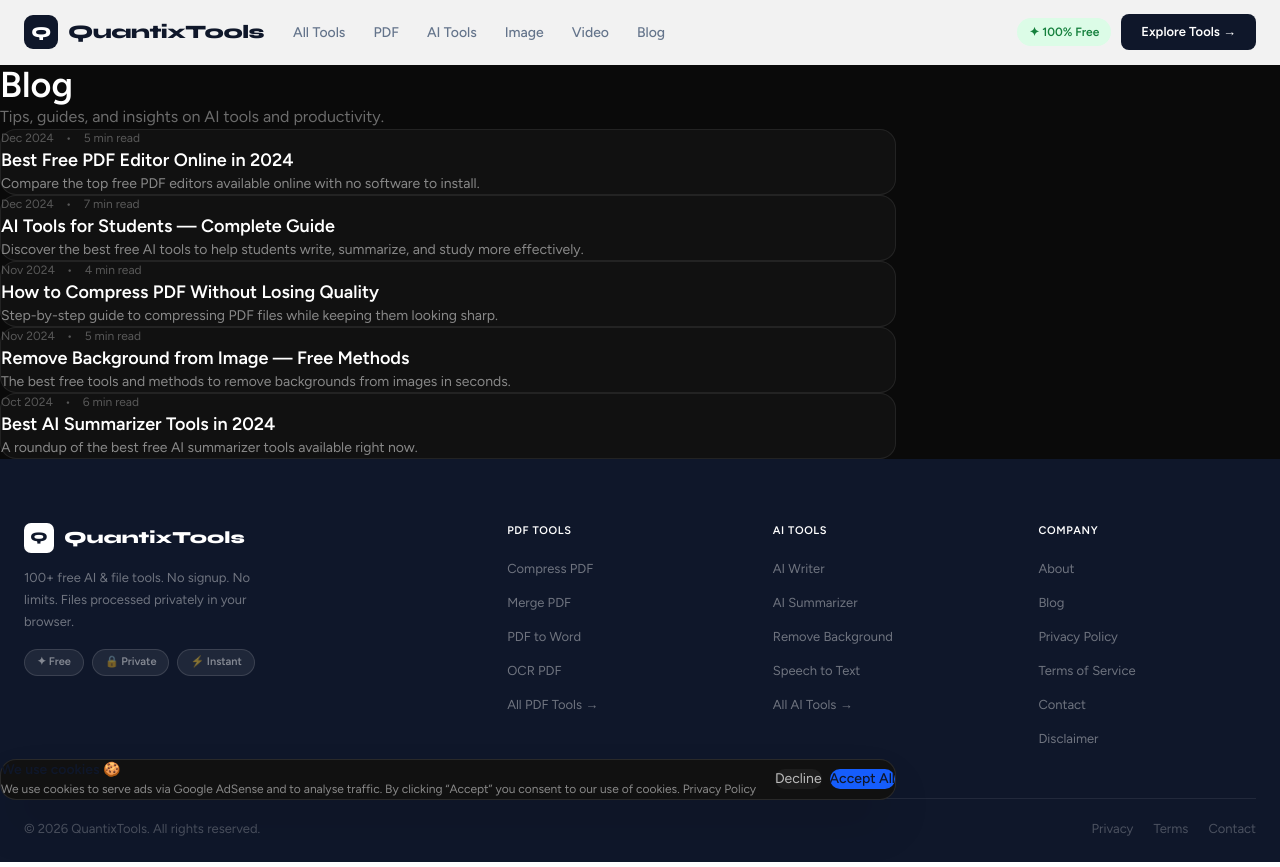
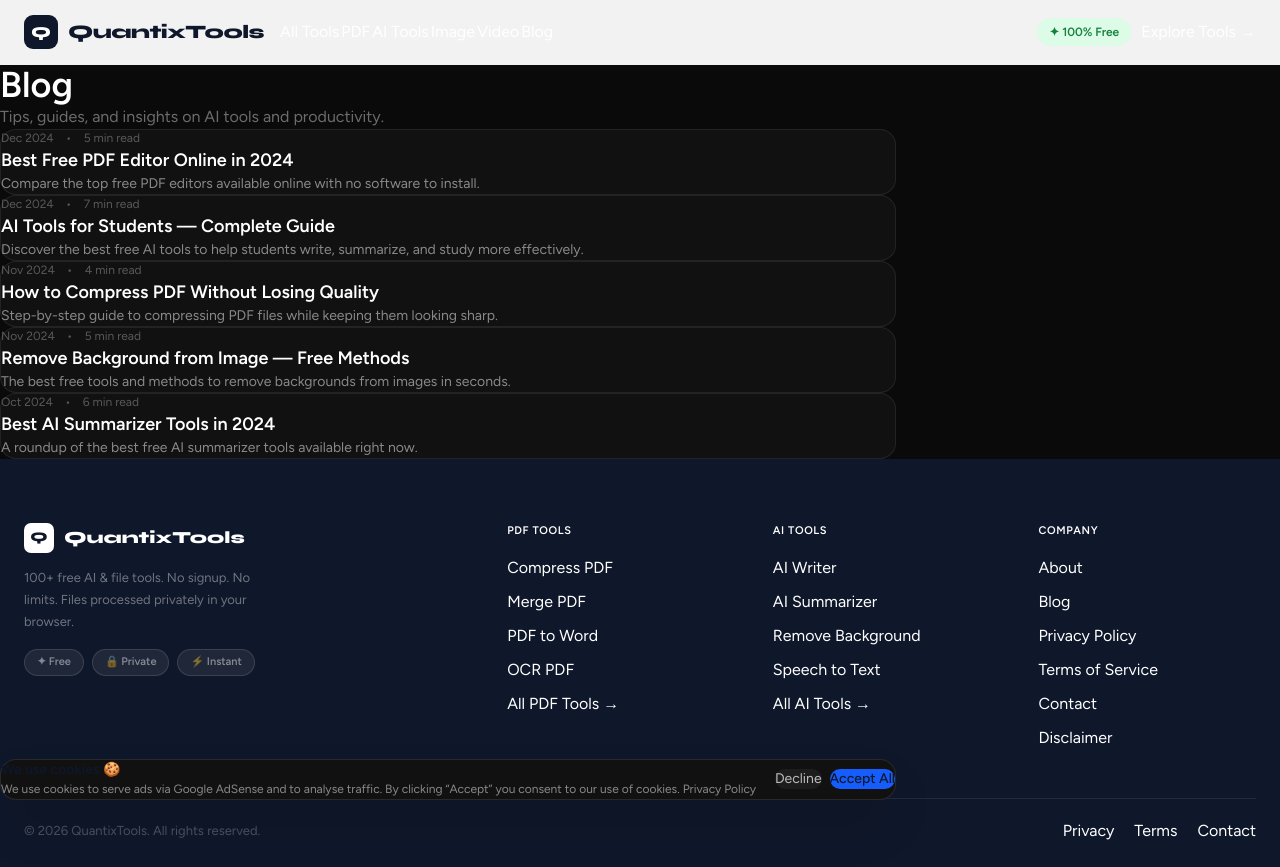
Before and after one commit to Saadatres5/Tools.1, a Next.js app: page /blog in a window 1280 px wide. Built offline with nearby package versions, Linux system fonts and the light colour scheme.

Commit message:
Add files via upload

```diff
--- a/components/Footer.tsx
+++ b/components/Footer.tsx
@@ -2,72 +2,42 @@
 
 export default function Footer() {
   return (
-    <footer style={{ background: "#0f172a", marginTop: 0 }}>
+    <footer style={{ background: "#0f172a" }}>
       <div style={{ maxWidth: 1280, margin: "0 auto", padding: "64px 24px 0" }}>
-        <div style={{
-          display: "grid",
-          gridTemplateColumns: "2fr 1fr 1fr 1fr",
-          gap: 48,
-          paddingBottom: 48,
-          borderBottom: "1px solid rgba(255,255,255,.08)",
-        }} className="footer-grid">
+        <div style={{ display: "grid", gridTemplateColumns: "2fr 1fr 1fr 1fr", gap: 48, paddingBottom: 48, borderBottom: "1px solid rgba(255,255,255,.08)" }} className="footer-grid">
+
           {/* Brand */}
           <div>
             <div style={{ display: "flex", alignItems: "center", gap: 10, marginBottom: 14 }}>
-              <div style={{
-                width: 30, height: 30, borderRadius: 7, background: "#fff",
-                display: "flex", alignItems: "center", justifyContent: "center",
-                fontFamily: "var(--font-syne, sans-serif)", fontWeight: 900, fontSize: 13, color: "#0f172a",
-              }}>Q</div>
-              <span style={{ fontFamily: "var(--font-syne, sans-serif)", fontWeight: 800, fontSize: 17, color: "#fff" }}>QuantixTools</span>
+              <div style={{ width: 30, height: 30, borderRadius: 7, background: "#fff", display: "flex", alignItems: "center", justifyContent: "center", fontFamily: "var(--font-syne,sans-serif)", fontWeight: 900, fontSize: 13, color: "#0f172a" }}>Q</div>
+              <span style={{ fontFamily: "var(--font-syne,sans-serif)", fontWeight: 800, fontSize: 17, color: "#fff" }}>QuantixTools</span>
             </div>
             <p style={{ fontSize: 13, color: "rgba(255,255,255,.4)", lineHeight: 1.7, marginBottom: 16, maxWidth: 260 }}>
               100+ free AI &amp; file tools. No signup. No limits. Files processed privately in your browser.
             </p>
             <div style={{ display: "flex", gap: 8, flexWrap: "wrap" }}>
               {["✦ Free", "🔒 Private", "⚡ Instant"].map(b => (
-                <span key={b} style={{
-                  background: "rgba(255,255,255,.07)", border: "1px solid rgba(255,255,255,.12)",
-                  borderRadius: 100, padding: "4px 12px", fontSize: 11, fontWeight: 600, color: "rgba(255,255,255,.45)",
-                }}>{b}</span>
+                <span key={b} style={{ background: "rgba(255,255,255,.07)", border: "1px solid rgba(255,255,255,.12)", borderRadius: 100, padding: "4px 12px", fontSize: 11, fontWeight: 600, color: "rgba(255,255,255,.45)" }}>{b}</span>
               ))}
             </div>
           </div>
 
-          {/* PDF Tools */}
+          {/* PDF */}
           <div>
             <h4 style={{ fontSize: 11, fontWeight: 700, color: "#fff", marginBottom: 16, letterSpacing: ".6px", textTransform: "uppercase" }}>PDF Tools</h4>
             <ul style={{ listStyle: "none", display: "flex", flexDirection: "column", gap: 10 }}>
-              {[
-                ["Compress PDF", "/tools/compress-pdf"],
-                ["Merge PDF", "/tools/merge-pdf"],
-                ["PDF to Word", "/tools/pdf-to-word"],
-                ["OCR PDF", "/tools/ocr"],
-                ["All PDF Tools →", "/tools/pdf"],
-              ].map(([label, href]) => (
-                <li key={href}><Link href={href} style={{ fontSize: 13, color: "rgba(255,255,255,.4)", textDecoration: "none", transition: "color .15s" }}
-                  onMouseEnter={e => (e.currentTarget.style.color = "#fff")}
-                  onMouseLeave={e => (e.currentTarget.style.color = "rgba(255,255,255,.4)")}
-                >{label}</Link></li>
+              {[["Compress PDF", "/tools/compress-pdf"], ["Merge PDF", "/tools/merge-pdf"], ["PDF to Word", "/tools/pdf-to-word"], ["OCR PDF", "/tools/ocr"], ["All PDF Tools →", "/tools/pdf"]].map(([label, href]) => (
+                <li key={href}><Link href={href} className="footer-link">{label}</Link></li>
               ))}
             </ul>
           </div>
 
-          {/* AI Tools */}
+          {/* AI */}
           <div>
             <h4 style={{ fontSize: 11, fontWeight: 700, color: "#fff", marginBottom: 16, letterSpacing: ".6px", textTransform: "uppercase" }}>AI Tools</h4>
             <ul style={{ listStyle: "none", display: "flex", flexDirection: "column", gap: 10 }}>
-              {[
-                ["AI Writer", "/tools/ai-writer"],
-                ["AI Summarizer", "/tools/ai-summarizer"],
-                ["Remove Background", "/tools/remove-background"],
-                ["Speech to Text", "/tools/speech-to-text"],
-                ["All AI Tools →", "/tools/ai"],
-              ].map(([label, href]) => (
-                <li key={href}><Link href={href} style={{ fontSize: 13, color: "rgba(255,255,255,.4)", textDecoration: "none", transition: "color .15s" }}
-                  onMouseEnter={e => (e.currentTarget.style.color = "#fff")}
-                  onMouseLeave={e => (e.currentTarget.style.color = "rgba(255,255,255,.4)")}
-                >{label}</Link></li>
+              {[["AI Writer", "/tools/ai-writer"], ["AI Summarizer", "/tools/ai-summarizer"], ["Remove Background", "/tools/remove-background"], ["Speech to Text", "/tools/speech-to-text"], ["All AI Tools →", "/tools/ai"]].map(([label, href]) => (
+                <li key={href}><Link href={href} className="footer-link">{label}</Link></li>
               ))}
             </ul>
           </div>
@@ -76,49 +46,27 @@
           <div>
             <h4 style={{ fontSize: 11, fontWeight: 700, color: "#fff", marginBottom: 16, letterSpacing: ".6px", textTransform: "uppercase" }}>Company</h4>
             <ul style={{ listStyle: "none", display: "flex", flexDirection: "column", gap: 10 }}>
-              {[
-                ["About", "/about"],
-                ["Blog", "/blog"],
-                ["Privacy Policy", "/privacy"],
-                ["Terms of Service", "/terms"],
-                ["Contact", "/contact"],
-                ["Disclaimer", "/disclaimer"],
-              ].map(([label, href]) => (
-                <li key={href}><Link href={href} style={{ fontSize: 13, color: "rgba(255,255,255,.4)", textDecoration: "none", transition: "color .15s" }}
-                  onMouseEnter={e => (e.currentTarget.style.color = "#fff")}
-                  onMouseLeave={e => (e.currentTarget.style.color = "rgba(255,255,255,.4)")}
-                >{label}</Link></li>
+              {[["About", "/about"], ["Blog", "/blog"], ["Privacy Policy", "/privacy"], ["Terms of Service", "/terms"], ["Contact", "/contact"], ["Disclaimer", "/disclaimer"]].map(([label, href]) => (
+                <li key={href}><Link href={href} className="footer-link">{label}</Link></li>
               ))}
             </ul>
           </div>
         </div>
 
-        {/* Bottom bar */}
-        <div style={{
-          padding: "20px 0 24px",
-          display: "flex", alignItems: "center", justifyContent: "space-between", flexWrap: "wrap", gap: 12,
-        }}>
-          <span style={{ fontSize: 13, color: "rgba(255,255,255,.25)" }}>
-            © {new Date().getFullYear()} QuantixTools. All rights reserved.
-          </span>
+        {/* Bottom */}
+        <div style={{ padding: "20px 0 24px", display: "flex", alignItems: "center", justifyContent: "space-between", flexWrap: "wrap", gap: 12 }}>
+          <span style={{ fontSize: 13, color: "rgba(255,255,255,.25)" }}>© {new Date().getFullYear()} QuantixTools. All rights reserved.</span>
           <div style={{ display: "flex", gap: 20 }}>
             {[["Privacy", "/privacy"], ["Terms", "/terms"], ["Contact", "/contact"]].map(([label, href]) => (
-              <Link key={href} href={href} style={{ fontSize: 13, color: "rgba(255,255,255,.25)", textDecoration: "none" }}
-                onMouseEnter={e => (e.currentTarget.style.color = "rgba(255,255,255,.6)")}
-                onMouseLeave={e => (e.currentTarget.style.color = "rgba(255,255,255,.25)")}
-              >{label}</Link>
+              <Link key={href} href={href} className="footer-bottom-link">{label}</Link>
             ))}
           </div>
         </div>
       </div>
 
       <style>{`
-        @media (max-width: 768px) {
-          .footer-grid { grid-template-columns: 1fr 1fr !important; gap: 32px !important; }
-        }
-        @media (max-width: 480px) {
-          .footer-grid { grid-template-columns: 1fr !important; }
-        }
+        @media (max-width: 768px) { .footer-grid { grid-template-columns: 1fr 1fr !important; gap: 32px !important; } }
+        @media (max-width: 480px) { .footer-grid { grid-template-columns: 1fr !important; } }
       `}</style>
     </footer>
   );
--- a/components/Navbar.tsx
+++ b/components/Navbar.tsx
@@ -22,114 +22,59 @@
   }, []);
 
   return (
-    <nav
-      style={{
-        position: "sticky",
-        top: 0,
-        zIndex: 100,
-        background: "rgba(255,255,255,0.95)",
-        backdropFilter: "blur(16px)",
-        borderBottom: scrolled ? "1px solid #e2e8f0" : "1px solid transparent",
-        transition: "border-color 0.2s, box-shadow 0.2s",
-        boxShadow: scrolled ? "0 1px 8px rgba(0,0,0,.06)" : "none",
-      }}
-    >
+    <nav style={{
+      position: "sticky", top: 0, zIndex: 100,
+      background: "rgba(255,255,255,0.95)", backdropFilter: "blur(16px)",
+      borderBottom: scrolled ? "1px solid #e2e8f0" : "1px solid transparent",
+      boxShadow: scrolled ? "0 1px 8px rgba(0,0,0,.06)" : "none",
+      transition: "border-color .2s, box-shadow .2s",
+    }}>
       <div style={{ maxWidth: 1280, margin: "0 auto", padding: "0 24px", height: 64, display: "flex", alignItems: "center", gap: 8 }}>
-        {/* Logo */}
+
         <Link href="/" style={{ display: "flex", alignItems: "center", gap: 10, marginRight: 8, textDecoration: "none" }}>
-          <div style={{
-            width: 34, height: 34, borderRadius: 9,
-            background: "#0f172a",
-            display: "flex", alignItems: "center", justifyContent: "center",
-            fontFamily: "var(--font-syne, sans-serif)", fontWeight: 800, fontSize: 15, color: "#fff", letterSpacing: "-0.5px",
-          }}>Q</div>
-          <span style={{ fontFamily: "var(--font-syne, sans-serif)", fontWeight: 800, fontSize: 19, color: "#0f172a", letterSpacing: "-0.5px" }}>
-            QuantixTools
-          </span>
+          <div style={{ width: 34, height: 34, borderRadius: 9, background: "#0f172a", display: "flex", alignItems: "center", justifyContent: "center", fontFamily: "var(--font-syne,sans-serif)", fontWeight: 800, fontSize: 15, color: "#fff" }}>Q</div>
+          <span style={{ fontFamily: "var(--font-syne,sans-serif)", fontWeight: 800, fontSize: 19, color: "#0f172a", letterSpacing: "-0.5px" }}>QuantixTools</span>
         </Link>
 
-        {/* Desktop nav */}
-        <div style={{ display: "flex", alignItems: "center", gap: 2 }} className="hidden-mobile">
+        <div className="nav-links-desktop">
           {nav.map(item => (
-            <Link key={item.href} href={item.href} style={{
-              fontSize: 14, fontWeight: 500, color: "#64748b",
-              padding: "7px 13px", borderRadius: 8,
-              transition: "all .15s",
-              textDecoration: "none",
-            }}
-              onMouseEnter={e => { (e.target as HTMLElement).style.background = "#f1f5f9"; (e.target as HTMLElement).style.color = "#0f172a"; }}
-              onMouseLeave={e => { (e.target as HTMLElement).style.background = "transparent"; (e.target as HTMLElement).style.color = "#64748b"; }}
-            >
-              {item.label}
-            </Link>
+            <Link key={item.href} href={item.href} className="nav-link-item">{item.label}</Link>
           ))}
         </div>
 
         <div style={{ flex: 1 }} />
 
-        {/* Right */}
-        <div style={{ display: "flex", alignItems: "center", gap: 10 }} className="hidden-mobile">
-          <span style={{
-            fontSize: 12, fontWeight: 600,
-            background: "#dcfce7", color: "#15803d",
-            padding: "5px 12px", borderRadius: 100,
-          }}>✦ 100% Free</span>
-          <Link href="/tools" style={{
-            background: "#0f172a", color: "#fff",
-            fontSize: 13, fontWeight: 600,
-            padding: "8px 20px", borderRadius: 8,
-            textDecoration: "none", transition: "background .15s",
-          }}
-            onMouseEnter={e => (e.currentTarget.style.background = "#2563eb")}
-            onMouseLeave={e => (e.currentTarget.style.background = "#0f172a")}
-          >
-            Explore Tools →
-          </Link>
+        <div className="nav-right-desktop">
+          <span style={{ fontSize: 12, fontWeight: 600, background: "#dcfce7", color: "#15803d", padding: "5px 12px", borderRadius: 100 }}>✦ 100% Free</span>
+          <Link href="/tools" className="nav-cta-btn">Explore Tools →</Link>
         </div>
 
-        {/* Mobile hamburger */}
-        <button
-          onClick={() => setMenuOpen(!menuOpen)}
-          style={{ display: "none", padding: 8, borderRadius: 8, background: "none", border: "none", cursor: "pointer", color: "#64748b" }}
-          className="show-mobile"
-          aria-label="Toggle menu"
-        >
+        <button onClick={() => setMenuOpen(!menuOpen)} className="nav-hamburger" aria-label="Toggle menu">
           <svg width="20" height="20" fill="none" stroke="currentColor" strokeWidth="2" viewBox="0 0 24 24">
             {menuOpen
               ? <path strokeLinecap="round" strokeLinejoin="round" d="M6 18L18 6M6 6l12 12" />
-              : <path strokeLinecap="round" strokeLinejoin="round" d="M4 6h16M4 12h16M4 18h16" />
-            }
+              : <path strokeLinecap="round" strokeLinejoin="round" d="M4 6h16M4 12h16M4 18h16" />}
           </svg>
         </button>
       </div>
 
-      {/* Mobile menu */}
       {menuOpen && (
         <div style={{ background: "#fff", borderTop: "1px solid #e2e8f0", padding: "12px 16px 16px", display: "flex", flexDirection: "column", gap: 4 }}>
           {nav.map(item => (
-            <Link key={item.href} href={item.href} onClick={() => setMenuOpen(false)} style={{
-              padding: "10px 14px", borderRadius: 8, fontSize: 14, fontWeight: 500,
-              color: "#475569", textDecoration: "none",
-            }}>
-              {item.label}
-            </Link>
+            <Link key={item.href} href={item.href} onClick={() => setMenuOpen(false)} style={{ padding: "10px 14px", borderRadius: 8, fontSize: 14, fontWeight: 500, color: "#475569", textDecoration: "none" }}>{item.label}</Link>
           ))}
-          <Link href="/tools" onClick={() => setMenuOpen(false)} style={{
-            marginTop: 8, textAlign: "center", padding: "11px", borderRadius: 8,
-            background: "#0f172a", color: "#fff", fontSize: 14, fontWeight: 600, textDecoration: "none",
-          }}>
-            All Tools →
-          </Link>
+          <Link href="/tools" onClick={() => setMenuOpen(false)} style={{ marginTop: 8, textAlign: "center", padding: 11, borderRadius: 8, background: "#0f172a", color: "#fff", fontSize: 14, fontWeight: 600, textDecoration: "none" }}>All Tools →</Link>
         </div>
       )}
 
       <style>{`
+        .nav-links-desktop { display: flex; align-items: center; gap: 2px; }
+        .nav-right-desktop { display: flex; align-items: center; gap: 10px; }
+        .nav-hamburger { display: none; padding: 8px; border-radius: 8px; background: none; border: none; cursor: pointer; color: #64748b; }
         @media (max-width: 768px) {
-          .hidden-mobile { display: none !important; }
-          .show-mobile { display: flex !important; }
-        }
-        @media (min-width: 769px) {
-          .show-mobile { display: none !important; }
+          .nav-links-desktop { display: none !important; }
+          .nav-right-desktop { display: none !important; }
+          .nav-hamburger { display: flex !important; }
         }
       `}</style>
     </nav>
--- a/components/SearchBar.tsx
+++ b/components/SearchBar.tsx
@@ -26,26 +26,14 @@
   }, [query]);
 
   useEffect(() => {
-    const handler = (e: MouseEvent) => {
-      if (ref.current && !ref.current.contains(e.target as Node)) setOpen(false);
-    };
+    const handler = (e: MouseEvent) => { if (ref.current && !ref.current.contains(e.target as Node)) setOpen(false); };
     document.addEventListener("mousedown", handler);
     return () => document.removeEventListener("mousedown", handler);
   }, []);
 
   return (
     <div ref={ref} style={{ position: "relative", width: "100%", maxWidth: 560, margin: "0 auto" }}>
-      <div style={{
-        display: "flex", alignItems: "center", gap: 0,
-        background: "#fff",
-        border: "2px solid #e2e8f0",
-        borderRadius: 14,
-        overflow: "hidden",
-        boxShadow: "0 4px 16px rgba(0,0,0,.08)",
-        transition: "border-color .15s, box-shadow .15s",
-      }}
-        onFocus={() => {}}
-      >
+      <div style={{ display: "flex", alignItems: "center", background: "#fff", border: "2px solid #e2e8f0", borderRadius: 14, overflow: "hidden", boxShadow: "0 4px 16px rgba(0,0,0,.08)", transition: "border-color .15s" }}>
         <svg style={{ width: 18, height: 18, color: "#94a3b8", marginLeft: 16, flexShrink: 0 }} fill="none" stroke="currentColor" strokeWidth="2" viewBox="0 0 24 24">
           <circle cx="11" cy="11" r="8" /><path d="m21 21-4.35-4.35" />
         </svg>
@@ -55,60 +43,24 @@
           value={query}
           onChange={e => { setQuery(e.target.value); setOpen(true); }}
           onFocus={() => setOpen(true)}
-          style={{
-            flex: 1, border: "none", outline: "none",
-            padding: "14px 12px", fontSize: 14,
-            fontFamily: "var(--font-figtree, sans-serif)",
-            color: "#0f172a", background: "transparent",
-          }}
+          style={{ flex: 1, border: "none", outline: "none", padding: "14px 12px", fontSize: 14, fontFamily: "var(--font-figtree,sans-serif)", color: "#0f172a", background: "transparent" }}
         />
-        {query && (
-          <button onClick={() => { setQuery(""); setResults([]); }}
-            style={{ background: "none", border: "none", cursor: "pointer", color: "#94a3b8", padding: "0 8px", fontSize: 18 }}>
-            ✕
-          </button>
-        )}
-        <button
-          onClick={() => {}}
-          style={{
-            background: "#0f172a", border: "none", color: "#fff",
-            padding: "12px 20px", fontSize: 14, fontWeight: 600,
-            fontFamily: "var(--font-figtree, sans-serif)", cursor: "pointer",
-            display: "flex", alignItems: "center", gap: 6, flexShrink: 0,
-            transition: "background .15s",
-          }}
-          onMouseEnter={e => (e.currentTarget.style.background = "#2563eb")}
-          onMouseLeave={e => (e.currentTarget.style.background = "#0f172a")}
-        >
-          <svg width="14" height="14" fill="none" stroke="currentColor" strokeWidth="2.5" viewBox="0 0 24 24">
-            <circle cx="11" cy="11" r="8" /><path d="m21 21-4.35-4.35" />
-          </svg>
+        {query && <button onClick={() => { setQuery(""); setResults([]); }} style={{ background: "none", border: "none", cursor: "pointer", color: "#94a3b8", padding: "0 8px", fontSize: 18 }}>✕</button>}
+        <button style={{ background: "#0f172a", border: "none", color: "#fff", padding: "12px 20px", fontSize: 14, fontWeight: 600, fontFamily: "var(--font-figtree,sans-serif)", cursor: "pointer", display: "flex", alignItems: "center", gap: 6, flexShrink: 0, transition: "background .15s" }}
+          className="search-btn">
+          <svg width="14" height="14" fill="none" stroke="currentColor" strokeWidth="2.5" viewBox="0 0 24 24"><circle cx="11" cy="11" r="8" /><path d="m21 21-4.35-4.35" /></svg>
           Search
         </button>
       </div>
 
       {open && results.length > 0 && (
-        <div style={{
-          position: "absolute", top: "100%", left: 0, right: 0,
-          marginTop: 8,
-          background: "#fff",
-          border: "1px solid #e2e8f0",
-          borderRadius: 14,
-          overflow: "hidden",
-          boxShadow: "0 8px 32px rgba(0,0,0,.10)",
-          zIndex: 50,
-        }}>
+        <div style={{ position: "absolute", top: "100%", left: 0, right: 0, marginTop: 8, background: "#fff", border: "1px solid #e2e8f0", borderRadius: 14, overflow: "hidden", boxShadow: "0 8px 32px rgba(0,0,0,.10)", zIndex: 50 }}>
           {results.map(t => {
-            const cat = (t as any).category || "";
-            const color = categoryColors[cat] || "#64748b";
+            const color = categoryColors[(t as any).category || ""] || "#64748b";
             return (
-              <Link key={t.href} href={t.href} onClick={() => { setOpen(false); setQuery(""); }}
-                style={{ display: "flex", alignItems: "center", justifyContent: "space-between", padding: "12px 16px", textDecoration: "none", transition: "background .12s" }}
-                onMouseEnter={e => (e.currentTarget.style.background = "#f8fafc")}
-                onMouseLeave={e => (e.currentTarget.style.background = "#fff")}
-              >
+              <Link key={t.href} href={t.href} onClick={() => { setOpen(false); setQuery(""); }} className="search-result-row">
                 <div style={{ display: "flex", alignItems: "center", gap: 10 }}>
-                  <div style={{ width: 32, height: 32, borderRadius: 8, background: color + "15", display: "flex", alignItems: "center", justifyContent: "center", flexShrink: 0 }}>
+                  <div style={{ width: 32, height: 32, borderRadius: 8, background: color + "18", display: "flex", alignItems: "center", justifyContent: "center", flexShrink: 0 }}>
                     <div style={{ width: 10, height: 10, borderRadius: 2, background: color }} />
                   </div>
                   <div>
@@ -116,17 +68,13 @@
                     <p style={{ fontSize: 12, color: "#94a3b8", marginTop: 1 }}>{t.desc}</p>
                   </div>
                 </div>
-                {t.badge && (
-                  <span style={{
-                    fontSize: 10, fontWeight: 700, padding: "3px 8px", borderRadius: 100,
-                    background: "#f3e8ff", color: "#6b21a8", flexShrink: 0,
-                  }}>{t.badge}</span>
-                )}
+                {t.badge && <span style={{ fontSize: 10, fontWeight: 700, padding: "3px 8px", borderRadius: 100, background: "#f3e8ff", color: "#6b21a8", flexShrink: 0 }}>{t.badge}</span>}
               </Link>
             );
           })}
         </div>
       )}
+      <style>{`.search-btn:hover { background: #2563eb !important; }`}</style>
     </div>
   );
 }
```
